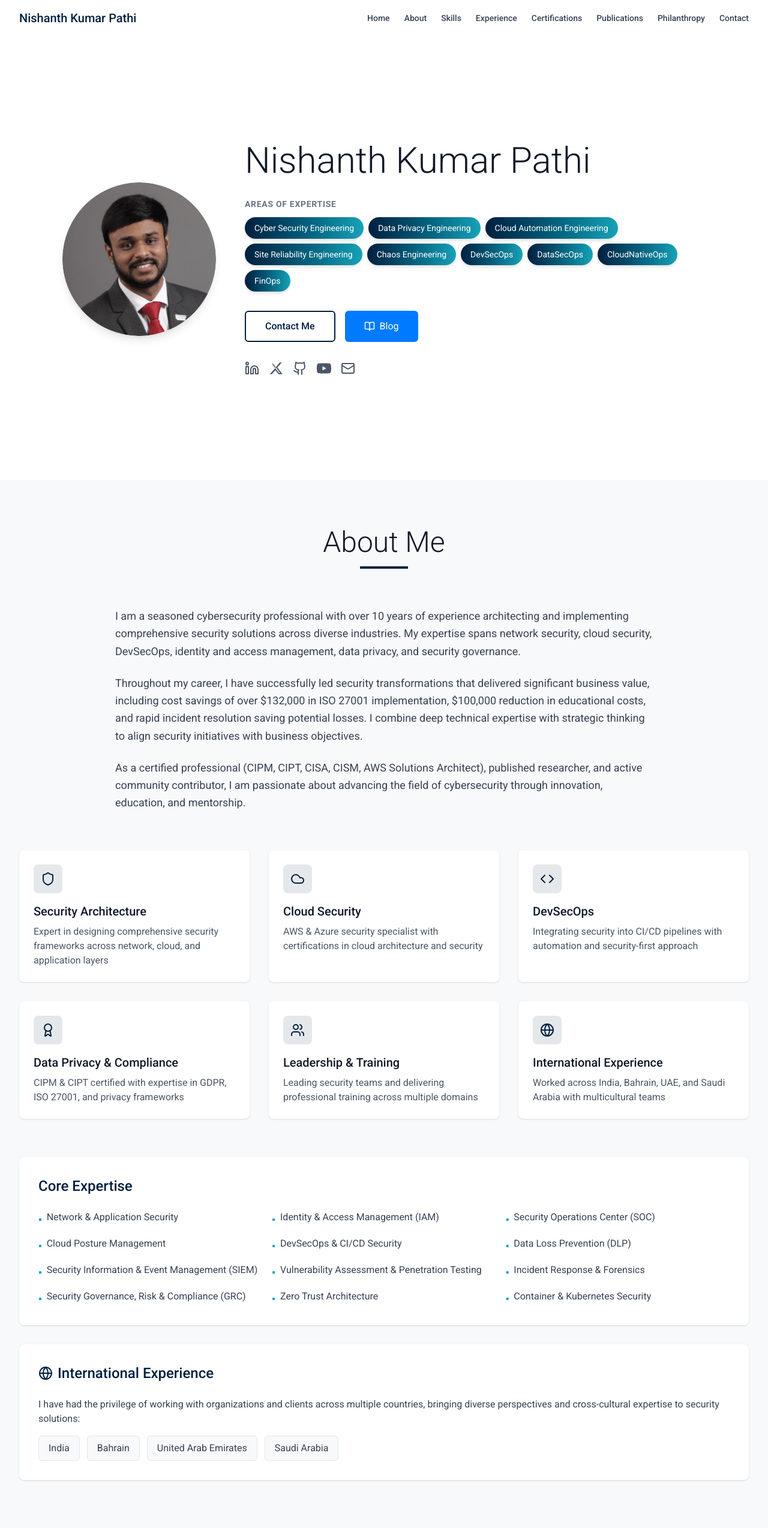
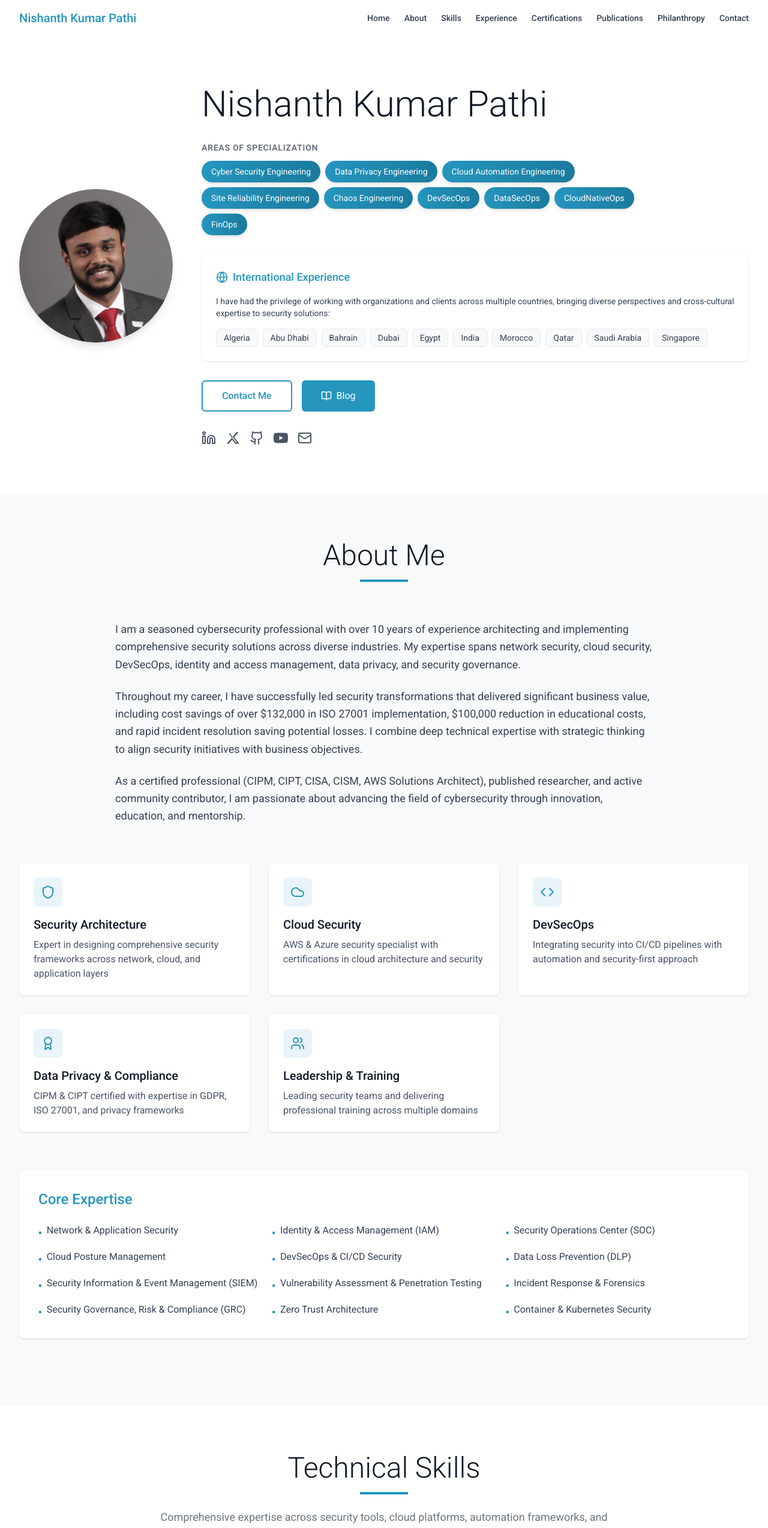
Before and after one commit to nishanthkumarpathi/nishanthkp-v2, a React (Vite) app: page / in a window 1280 px wide. Shown: the top 2547 px of the page at 60% size. Built offline with nearby package versions, Linux system fonts and the light colour scheme.

Commit message:
refactor: update color scheme and remove redundant sections across components

```diff
--- a/src/app/components/About.tsx
+++ b/src/app/components/About.tsx
@@ -28,11 +28,6 @@ export function About() {
       title: 'Leadership & Training',
       description: 'Leading security teams and delivering professional training across multiple domains',
     },
-    {
-      icon: Globe,
-      title: 'International Experience',
-      description: 'Worked across India, Bahrain, UAE, and Saudi Arabia with multicultural teams',
-    },
   ];
 
   const coreExpertise = [
@@ -50,19 +45,12 @@ export function About() {
     'Container & Kubernetes Security',
   ];
 
-  const countries = [
-    'India',
-    'Bahrain',
-    'United Arab Emirates',
-    'Saudi Arabia',
-  ];
-
   return (
     <section id="about" className="py-20 bg-[#F8F9FA]">
       <div className="max-w-7xl mx-auto px-4 sm:px-6 lg:px-8">
         <div className="text-center mb-16">
           <h2 className="text-4xl sm:text-5xl font-light text-gray-900 mb-4">About Me</h2>
-          <div className="w-20 h-1 bg-[#001f3f] mx-auto"></div>
+          <div className="w-20 h-1 bg-[#2596be] mx-auto"></div>
         </div>
 
         <div className="max-w-4xl mx-auto mb-16">
@@ -92,8 +80,8 @@ export function About() {
               key={index}
               className="bg-white p-6 rounded-lg shadow-sm hover:shadow-md transition-shadow"
             >
-              <div className="w-12 h-12 bg-[#001f3f]/10 rounded-lg flex items-center justify-center mb-4">
-                <item.icon className="text-[#001f3f]" size={24} />
+              <div className="w-12 h-12 bg-[#2596be]/10 rounded-lg flex items-center justify-center mb-4">
+                <item.icon className="text-[#2596be]" size={24} />
               </div>
               <h3 className="text-xl font-medium text-gray-900 mb-2">{item.title}</h3>
               <p className="text-gray-600">{item.description}</p>
@@ -103,35 +91,13 @@ export function About() {
 
         {/* Core Expertise */}
         <div className="bg-white p-8 rounded-lg shadow-sm mb-8">
-          <h3 className="text-2xl font-medium text-[#001f3f] mb-6">Core Expertise</h3>
+          <h3 className="text-2xl font-medium text-[#2596be] mb-6">Core Expertise</h3>
           <div className="grid grid-cols-1 sm:grid-cols-2 lg:grid-cols-3 gap-4">
             {coreExpertise.map((skill, index) => (
               <div key={index} className="flex items-start">
-                <span className="text-[#17A2B8] mr-2 mt-1">▪</span>
+                <span className="text-[#2596be] mr-2 mt-1">▪</span>
                 <span className="text-gray-700">{skill}</span>
               </div>
-            ))}
-          </div>
-        </div>
-
-        {/* International Experience */}
-        <div className="bg-white p-8 rounded-lg shadow-sm">
-          <h3 className="text-2xl font-medium text-[#001f3f] mb-6 flex items-center">
-            <Globe className="mr-2" size={24} />
-            International Experience
-          </h3>
-          <p className="text-gray-700 mb-4">
-            I have had the privilege of working with organizations and clients across multiple countries,
-            bringing diverse perspectives and cross-cultural expertise to security solutions:
-          </p>
-          <div className="flex flex-wrap gap-3">
-            {countries.map((country, index) => (
-              <span
-                key={index}
-                className="px-4 py-2 bg-[#F8F9FA] text-gray-700 rounded-md border border-gray-200"
-              >
-                {country}
-              </span>
             ))}
           </div>
         </div>
--- a/src/app/components/Certifications.tsx
+++ b/src/app/components/Certifications.tsx
@@ -74,7 +74,7 @@ export function Certifications() {
           <h2 className="text-4xl sm:text-5xl font-light text-gray-900 mb-4">
             Certifications & Credentials
           </h2>
-          <div className="w-20 h-1 bg-[#001f3f] mx-auto"></div>
+          <div className="w-20 h-1 bg-[#2596be] mx-auto"></div>
           <p className="mt-6 text-lg text-[#6C757D] max-w-3xl mx-auto">
             Industry-recognized certifications demonstrating expertise across cybersecurity,
             cloud security, privacy, and compliance domains
@@ -85,7 +85,7 @@ export function Certifications() {
         <div className="space-y-12">
           {categories.map((category, catIndex) => (
             <div key={catIndex}>
-              <h3 className="text-2xl font-medium text-[#001f3f] mb-6 flex items-center">
+              <h3 className="text-2xl font-medium text-[#2596be] mb-6 flex items-center">
                 <Award className="mr-2" size={24} />
                 {category}
               </h3>
@@ -95,10 +95,10 @@ export function Certifications() {
                   .map((cert, index) => (
                     <div
                       key={index}
-                      className="bg-[#F8F9FA] p-6 rounded-lg border-l-4 border-[#17A2B8] hover:shadow-md transition-shadow"
+                      className="bg-[#F8F9FA] p-6 rounded-lg border-l-4 border-[#2596be] hover:shadow-md transition-shadow"
                     >
-                      <div className="flex items-start mb-3">
-                        <CheckCircle className="text-[#17A2B8] mr-2 flex-shrink-0 mt-1" size={20} />
+                      <div className="flex items-start">
+                        <CheckCircle className="text-[#2596be] mr-2 flex-shrink-0 mt-1" size={20} />
                         <h4 className="font-medium text-gray-900">{cert.name}</h4>
                       </div>
                       <div className="text-sm text-[#6C757D] ml-7">
@@ -113,7 +113,7 @@ export function Certifications() {
         </div>
 
         {/* Summary Stats */}
-        <div className="mt-16 bg-gradient-to-r from-[#001f3f] to-[#003366] text-white p-8 rounded-lg">
+        <div className="mt-16 bg-gradient-to-r from-[#2596be] to-[#1a7a9e] text-white p-8 rounded-lg">
           <div className="grid grid-cols-1 md:grid-cols-3 gap-8 text-center">
             <div>
               <div className="text-4xl font-light mb-2">{certifications.length}+</div>
--- a/src/app/components/Experience.tsx
+++ b/src/app/components/Experience.tsx
@@ -69,7 +69,7 @@ export function Experience() {
       <div className="max-w-7xl mx-auto px-4 sm:px-6 lg:px-8">
         <div className="text-center mb-16">
           <h2 className="text-4xl sm:text-5xl font-light text-gray-900 mb-4">Professional Experience</h2>
-          <div className="w-20 h-1 bg-[#001f3f] mx-auto"></div>
+          <div className="w-20 h-1 bg-[#2596be] mx-auto"></div>
           <p className="mt-6 text-lg text-[#6C757D] max-w-3xl mx-auto">
             Over a decade of progressive experience in cybersecurity across multiple industries and geographies
           </p>
@@ -81,7 +81,7 @@ export function Experience() {
               <div className="flex flex-col lg:flex-row lg:justify-between lg:items-start mb-4">
                 <div className="flex-1">
                   <h3 className="text-2xl font-medium text-gray-900 mb-2">{exp.title}</h3>
-                  <div className="flex items-center text-[#001f3f] mb-1">
+                  <div className="flex items-center text-[#2596be] mb-1">
                     <Briefcase size={18} className="mr-2" />
                     <span className="font-medium">{exp.company}</span>
                   </div>
@@ -107,7 +107,7 @@ export function Experience() {
 
               {exp.achievements && (
                 <div className="pt-4 border-t border-gray-200">
-                  <h4 className="text-sm font-medium text-[#001f3f] mb-2 flex items-center">
+                  <h4 className="text-sm font-medium text-[#2596be] mb-2 flex items-center">
                     <DollarSign size={16} className="mr-1" />
                     Key Achievements:
                   </h4>
--- a/src/app/components/Footer.tsx
+++ b/src/app/components/Footer.tsx
@@ -50,7 +50,7 @@ export function Footer() {
   ];
 
   return (
-    <footer className="bg-[#001f3f] text-white py-12">
+    <footer className="bg-[#2596be] text-white py-12">
       <div className="max-w-7xl mx-auto px-4 sm:px-6 lg:px-8">
         <div className="grid grid-cols-1 md:grid-cols-3 gap-8 mb-8">
           {/* Brand */}
--- a/src/app/components/Header.tsx
+++ b/src/app/components/Header.tsx
@@ -43,7 +43,7 @@ export function Header() {
           {/* Logo */}
           <button
             onClick={() => scrollToSection('hero')}
-            className="text-xl font-medium text-[#001f3f] hover:text-[#003366] transition-colors"
+            className="text-xl font-medium text-[#2596be] hover:text-[#1a7a9e] transition-colors"
           >
             Nishanth Kumar Pathi
           </button>
--- a/src/app/components/Hero.tsx
+++ b/src/app/components/Hero.tsx
@@ -1,5 +1,5 @@
 import React from 'react';
-import { Github, Linkedin, Mail, BookOpen } from 'lucide-react';
+import { Github, Linkedin, Mail, BookOpen, Globe } from 'lucide-react';
 import headshotImage from '../../assets/nishanth_headshot.png';
 
 export function Hero() {
@@ -9,6 +9,19 @@ export function Hero() {
       element.scrollIntoView({ behavior: 'smooth' });
     }
   };
+
+  const countries = [
+    'Algeria',
+    'Abu Dhabi',
+    'Bahrain',
+    'Dubai',
+    'Egypt',
+    'India',
+    'Morocco',
+    'Qatar',
+    'Saudi Arabia',
+    'Singapore',
+  ];
 
   return (
     <section id="hero" className="min-h-screen flex items-center justify-center bg-white pt-16">
@@ -29,10 +42,10 @@ export function Hero() {
               Nishanth Kumar Pathi
             </h1>
 
-            {/* Areas of Expertise */}
+            {/* Areas of Specialization */}
             <div className="mb-8">
               <h3 className="text-sm font-semibold text-gray-500 uppercase tracking-wider mb-3 text-center lg:text-left">
-                Areas of Expertise
+                Areas of Specialization
               </h3>
               <div className="flex flex-wrap gap-2 justify-center lg:justify-start max-w-3xl">
                 {[
@@ -48,9 +61,31 @@ export function Hero() {
                 ].map((area, index) => (
                   <span
                     key={index}
-                    className="px-4 py-2 bg-gradient-to-r from-[#001f3f] to-[#17A2B8] text-white text-sm rounded-full shadow-md hover:shadow-lg transform hover:scale-105 transition-all duration-300"
+                    className="px-4 py-2 bg-gradient-to-r from-[#2596be] to-[#1a7a9e] text-white text-sm rounded-full shadow-md hover:shadow-lg transform hover:scale-105 transition-all duration-300"
                   >
                     {area}
+                  </span>
+                ))}
+              </div>
+            </div>
+
+            {/* International Experience */}
+            <div className="bg-white p-6 rounded-lg shadow-sm mb-8">
+              <h3 className="text-lg font-medium text-[#2596be] mb-4 flex items-center">
+                <Globe className="mr-2" size={20} />
+                International Experience
+              </h3>
+              <p className="text-gray-700 text-sm mb-4">
+                I have had the privilege of working with organizations and clients across multiple countries,
+                bringing diverse perspectives and cross-cultural expertise to security solutions:
+              </p>
+              <div className="flex flex-wrap gap-2">
+                {countries.map((country, index) => (
+                  <span
+                    key={index}
+                    className="px-3 py-1 bg-[#F8F9FA] text-gray-700 text-sm rounded-md border border-gray-200"
+                  >
+                    {country}
                   </span>
                 ))}
               </div>
@@ -60,7 +95,7 @@ export function Hero() {
             <div className="flex flex-col sm:flex-row gap-4 justify-center lg:justify-start mb-8">
               <button
                 onClick={() => scrollToSection('contact')}
-                className="px-8 py-3 border-2 border-[#001f3f] text-[#001f3f] rounded-md hover:bg-[#001f3f] hover:text-white transition-colors"
+                className="px-8 py-3 border-2 border-[#2596be] text-[#2596be] rounded-md hover:bg-[#2596be] hover:text-white transition-colors"
               >
                 Contact Me
               </button>
@@ -68,7 +103,7 @@ export function Hero() {
                 href="https://blog.nishanthkp.com"
                 target="_blank"
                 rel="noopener noreferrer"
-                className="px-8 py-3 bg-[#007BFF] text-white rounded-md hover:bg-[#0056b3] transition-colors inline-flex items-center justify-center"
+                className="px-8 py-3 bg-[#2596be] text-white rounded-md hover:bg-[#1a7a9e] transition-colors inline-flex items-center justify-center"
               >
                 <BookOpen size={18} className="mr-2" />
                 Blog
@@ -81,7 +116,7 @@ export function Hero() {
                 href="https://www.linkedin.com/in/nishanthkumarpathi"
                 target="_blank"
                 rel="noopener noreferrer"
-                className="text-gray-600 hover:text-[#007BFF] transition-colors"
+                className="text-gray-600 hover:text-[#2596be] transition-colors"
                 aria-label="LinkedIn"
               >
                 <Linkedin size={24} />
@@ -90,7 +125,7 @@ export function Hero() {
                 href="https://x.com/nishanthkumarp"
                 target="_blank"
                 rel="noopener noreferrer"
-                className="text-gray-600 hover:text-[#007BFF] transition-colors"
+                className="text-gray-600 hover:text-[#2596be] transition-colors"
                 aria-label="X (Twitter)"
               >
                 <svg width="24" height="24" viewBox="0 0 24 24" fill="currentColor">
@@ -101,7 +136,7 @@ export function Hero() {
                 href="https://github.com/nishanthkumarpathi"
                 target="_blank"
                 rel="noopener noreferrer"
-                className="text-gray-600 hover:text-[#007BFF] transition-colors"
+                className="text-gray-600 hover:text-[#2596be] transition-colors"
                 aria-label="GitHub"
               >
                 <Github size={24} />
@@ -110,7 +145,7 @@ export function Hero() {
                 href="https://www.youtube.com/nishanthkumarpathi"
                 target="_blank"
                 rel="noopener noreferrer"
-                className="text-gray-600 hover:text-[#007BFF] transition-colors"
+                className="text-gray-600 hover:text-[#2596be] transition-colors"
                 aria-label="YouTube"
               >
                 <svg width="24" height="24" viewBox="0 0 24 24" fill="currentColor">
@@ -119,7 +154,7 @@ export function Hero() {
               </a>
               <a
                 href="mailto:pathinishanth@gmail.com"
-                className="text-gray-600 hover:text-[#007BFF] transition-colors"
+                className="text-gray-600 hover:text-[#2596be] transition-colors"
                 aria-label="Email"
               >
                 <Mail size={24} />
--- a/src/app/components/Philanthropy.tsx
+++ b/src/app/components/Philanthropy.tsx
@@ -57,7 +57,7 @@ export function Philanthropy() {
           <h2 className="text-4xl sm:text-5xl font-light text-gray-900 mb-4">
             Community & Philanthropy
           </h2>
-          <div className="w-20 h-1 bg-[#001f3f] mx-auto"></div>
+          <div className="w-20 h-1 bg-[#2596be] mx-auto"></div>
           <p className="mt-6 text-lg text-[#6C757D] max-w-3xl mx-auto">
             Giving back to the community through mentorship, volunteering, and knowledge sharing
           </p>
@@ -65,7 +65,7 @@ export function Philanthropy() {
 
         {/* Quote */}
         <div className="max-w-3xl mx-auto mb-16 text-center">
-          <div className="bg-gradient-to-r from-[#001f3f] to-[#003366] text-white p-8 rounded-lg">
+          <div className="bg-gradient-to-r from-[#2596be] to-[#1a7a9e] text-white p-8 rounded-lg">
             <Heart className="mx-auto mb-4 text-[#17A2B8]" size={32} />
             <p className="text-lg italic mb-4">
               "Security is not just a profession—it's a responsibility to protect and educate.
@@ -92,7 +92,7 @@ export function Philanthropy() {
                   <div className="flex flex-col sm:flex-row sm:justify-between sm:items-start mb-3">
                     <div>
                       <h3 className="text-xl font-medium text-gray-900 mb-1">{activity.role}</h3>
-                      <p className="text-[#001f3f] font-medium">{activity.organization}</p>
+                      <p className="text-[#2596be] font-medium">{activity.organization}</p>
                     </div>
                     <span className="text-sm text-[#6C757D] mt-2 sm:mt-0">{activity.period}</span>
                   </div>
@@ -110,19 +110,19 @@ export function Philanthropy() {
         {/* Stats */}
         <div className="mt-16 grid grid-cols-2 md:grid-cols-4 gap-6">
           <div className="text-center p-6 bg-[#F8F9FA] rounded-lg">
-            <div className="text-3xl font-light text-[#001f3f] mb-2">5+</div>
+            <div className="text-3xl font-light text-[#2596be] mb-2">5+</div>
             <div className="text-sm text-[#6C757D]">Community Organizations</div>
           </div>
           <div className="text-center p-6 bg-[#F8F9FA] rounded-lg">
-            <div className="text-3xl font-light text-[#001f3f] mb-2">20+</div>
+            <div className="text-3xl font-light text-[#2596be] mb-2">20+</div>
             <div className="text-sm text-[#6C757D]">Workshops Organized</div>
           </div>
           <div className="text-center p-6 bg-[#F8F9FA] rounded-lg">
-            <div className="text-3xl font-light text-[#001f3f] mb-2">15+</div>
+            <div className="text-3xl font-light text-[#2596be] mb-2">15+</div>
             <div className="text-sm text-[#6C757D]">Students Mentored</div>
           </div>
           <div className="text-center p-6 bg-[#F8F9FA] rounded-lg">
-            <div className="text-3xl font-light text-[#001f3f] mb-2">10+</div>
+            <div className="text-3xl font-light text-[#2596be] mb-2">10+</div>
             <div className="text-sm text-[#6C757D]">Non-Profits Secured</div>
           </div>
         </div>
--- a/src/app/components/Skills.tsx
+++ b/src/app/components/Skills.tsx
@@ -93,7 +93,7 @@ export function Skills() {
       <div className="max-w-7xl mx-auto px-4 sm:px-6 lg:px-8">
         <div className="text-center mb-16">
           <h2 className="text-4xl sm:text-5xl font-light text-gray-900 mb-4">Technical Skills</h2>
-          <div className="w-20 h-1 bg-[#001f3f] mx-auto"></div>
+          <div className="w-20 h-1 bg-[#2596be] mx-auto"></div>
           <p className="mt-6 text-lg text-[#6C757D] max-w-3xl mx-auto">
             Comprehensive expertise across security tools, cloud platforms, automation frameworks,
             and industry standards
@@ -103,7 +103,7 @@ export function Skills() {
         <div className="grid grid-cols-1 lg:grid-cols-2 gap-8">
           {skillCategories.map((category, index) => (
             <div key={index} className="bg-[#F8F9FA] p-8 rounded-lg">
-              <h3 className="text-2xl font-medium text-[#001f3f] mb-6">{category.category}</h3>
+              <h3 className="text-2xl font-medium text-[#2596be] mb-6">{category.category}</h3>
               <div className="flex flex-wrap gap-3">
                 {category.skills.map((skill, skillIndex) => (
                   <span
```
Also changed, not shown: src/app/components/Contact.tsx (+14 -14 lines), src/app/components/Publications.tsx (+10 -10 lines).
